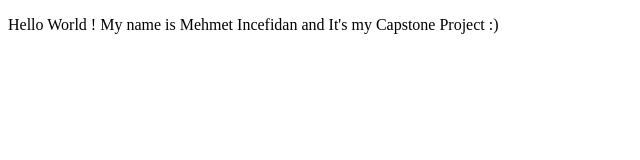
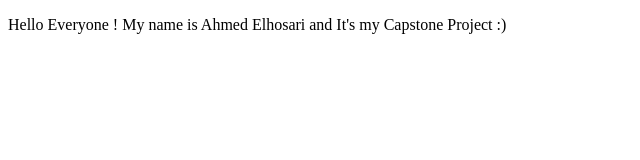
Before and after one commit to ahmedtahalhosari/Project05-Deploy-containers-pipeline, a plain HTML site: page index.html in a window 1280 px wide. Shown: the full height of the page, 0-640 px from the left. Drawn offline with Linux system fonts and the light colour scheme.

Commit message:
Update index.html

```diff
--- a/index.html
+++ b/index.html
@@ -4,6 +4,6 @@
 	<title>Udacity Cloud DevOps Engineer Nanodegree Program</title>
 </head>
 <body>
-	<p>Hello World ! My name is Mehmet Incefidan and It's my Capstone Project :) </p>
+	<p>Hello Everyone ! My name is Ahmed Elhosari and It's my Capstone Project :) </p>
 </body>
 </html>
```
